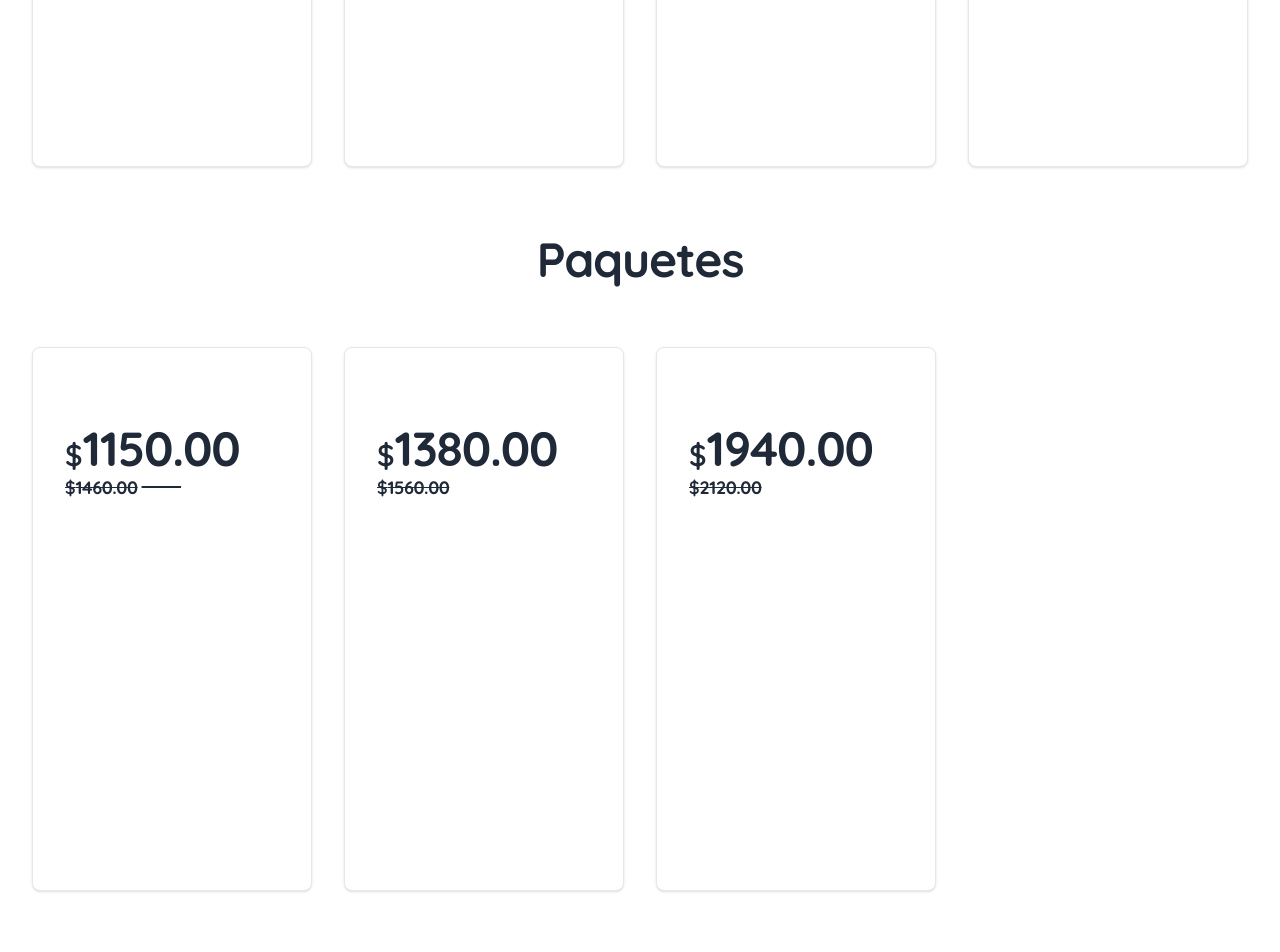
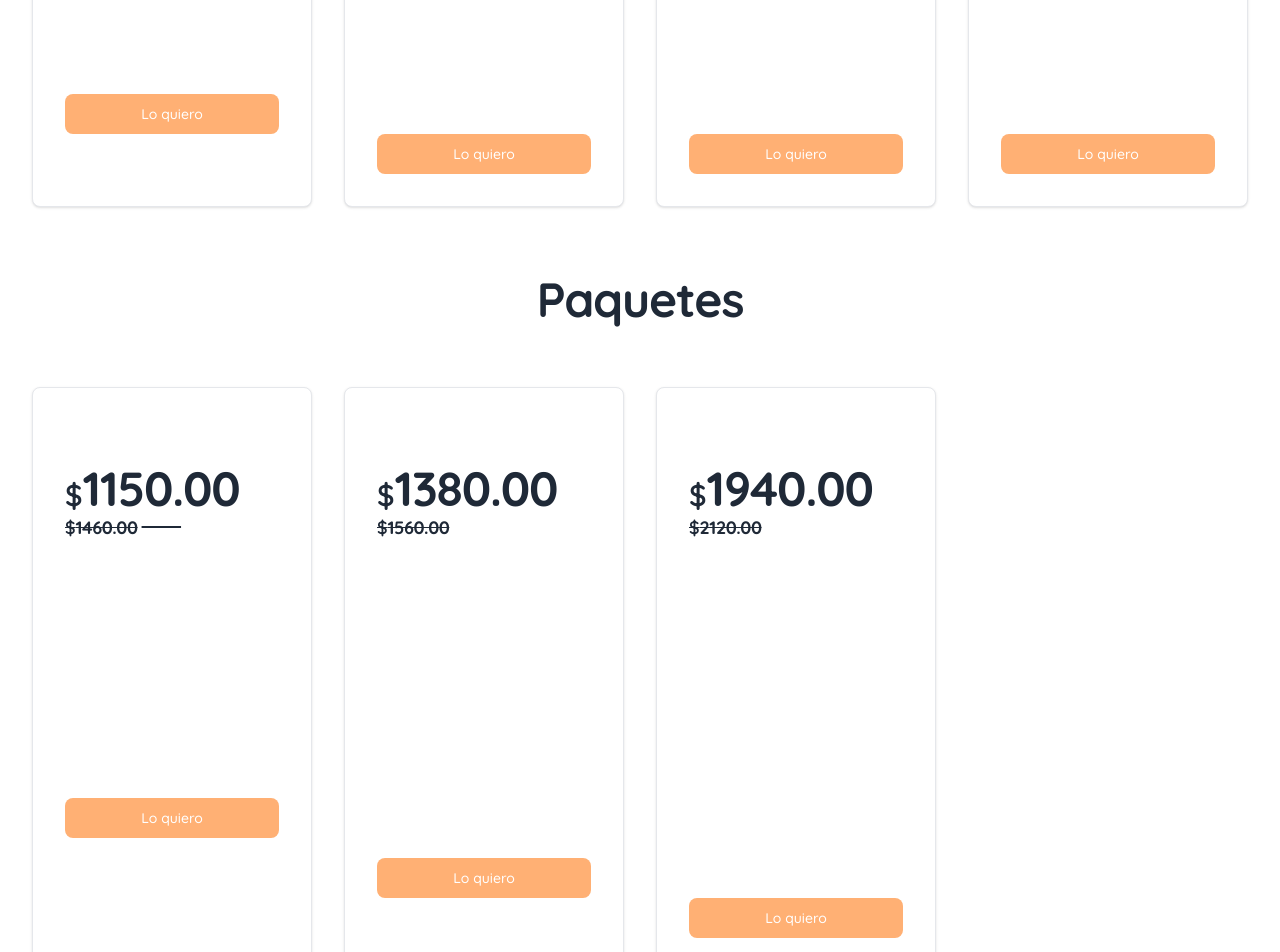
Before and after one commit to salatielosorno/portafolio, a Next.js app: page /sofy/ in a window 1280 px wide. Shown: the part 960-1912 px from the top of the page. Built offline with nearby package versions, Linux system fonts and the light colour scheme.

Commit message:
feat(components): add link to wa with description

```diff
--- a/components/Packages.tsx
+++ b/components/Packages.tsx
@@ -46,6 +46,12 @@ export default function Packages() {
                         <span className="text-base font-normal leading-tight text-white">24 aguinaldos personalizados circulares</span>
                     </li>
                 </ul>
+                <div>
+                    <a className="text-white bg-sorange hover:bg-sorange-2 focus:ring-4 focus:outline-none focus:ring-sorange-2 dark:focus:ring-sorange-2 font-medium rounded-lg text-sm px-5 py-2.5 inline-flex justify-center w-full text-center"
+                        href="https://api.whatsapp.com/send/?phone=5212251121397&text=Hola%2C%20me%20gustar%C3%ADa%20informaci%C3%B3n%20sobre%20el%20paquete%201."
+                        target="_blank"
+                        rel="noreferrer">Lo quiero</a>
+                </div>
             </div>
             <div className="w-full max-w-sm p-4 bg-white border border-gray-200 rounded-lg shadow sm:p-8 dark:bg-sgreen dark:border-sgreen">
                 <h5 className="mb-4 text-xl font-medium text-white">Paquete 2</h5>
@@ -87,6 +93,12 @@ export default function Packages() {
                         <span className="text-base font-normal leading-tight text-white">24 aguinaldos personalizados circulares</span>
                     </li>
                 </ul>
+                <div>
+                    <a className="text-white bg-sorange hover:bg-sorange-2 focus:ring-4 focus:outline-none focus:ring-sorange-2 dark:focus:ring-sorange-2 font-medium rounded-lg text-sm px-5 py-2.5 inline-flex justify-center w-full text-center"
+                        href="https://api.whatsapp.com/send/?phone=5212251121397&text=Hola%2C%20me%20gustar%C3%ADa%20informaci%C3%B3n%20sobre%20el%20paquete%202."
+                        target="_blank"
+                        rel="noreferrer">Lo quiero</a>
+                </div>
             </div>
             <div className="w-full max-w-sm p-4 bg-white border border-gray-200 rounded-lg shadow sm:p-8 dark:bg-sgreen dark:border-sgreen">
                 <h5 className="mb-4 text-xl font-medium text-white">Paquete 3</h5>
@@ -133,6 +145,12 @@ export default function Packages() {
                         <span className="text-base font-normal leading-tight text-white">24 aguinaldos personalizados cilíndricos</span>
                     </li>
                 </ul>
+                <div>
+                    <a className="text-white bg-sorange hover:bg-sorange-2 focus:ring-4 focus:outline-none focus:ring-sorange-2 dark:focus:ring-sorange-2 font-medium rounded-lg text-sm px-5 py-2.5 inline-flex justify-center w-full text-center"
+                        href="https://api.whatsapp.com/send/?phone=5212251121397&text=Hola%2C%20me%20gustar%C3%ADa%20informaci%C3%B3n%20sobre%20el%20paquete%203."
+                        target="_blank"
+                        rel="noreferrer">Lo quiero</a>
+                </div>
             </div>
         </div >
     </>
--- a/components/Pinatas.tsx
+++ b/components/Pinatas.tsx
@@ -56,7 +56,12 @@ export default function Pinatas() {
                     <span className="text-base font-normal leading-tight text-white">24×7 phone & email support</span>
                 </li> */}
                 </ul>
-                {/* <button type="button" className="text-white bg-sorange hover:bg-sorange-2 focus:ring-4 focus:outline-none focus:ring-sorange-2 dark:focus:ring-sorange-2 font-medium rounded-lg text-sm px-5 py-2.5 inline-flex justify-center w-full text-center">Choose package</button> */}
+                <div>
+                    <a className="text-white bg-sorange hover:bg-sorange-2 focus:ring-4 focus:outline-none focus:ring-sorange-2 dark:focus:ring-sorange-2 font-medium rounded-lg text-sm px-5 py-2.5 inline-flex justify-center w-full text-center"
+                        href="https://api.whatsapp.com/send/?phone=5212251121397&text=Hola%2C%20me%20gustar%C3%ADa%20informaci%C3%B3n%20sobre%20Pi%C3%B1ata%20B%C3%A1sica."
+                        target="_blank"
+                        rel="noreferrer">Lo quiero</a>
+                </div>
             </div>
             <div className="w-full max-w-sm p-4 bg-white border border-gray-200 rounded-lg shadow sm:p-8 dark:bg-spurple-2 dark:border-spurple-2">
                 <h5 className="mb-4 text-xl font-medium text-white">Piñata Chica</h5>
@@ -88,6 +93,12 @@ export default function Pinatas() {
                         <span className="text-base font-normal leading-tight text-white">Foamy o papel</span>
                     </li>
                 </ul>
+                <div>
+                    <a className="text-white bg-sorange hover:bg-sorange-2 focus:ring-4 focus:outline-none focus:ring-sorange-2 dark:focus:ring-sorange-2 font-medium rounded-lg text-sm px-5 py-2.5 inline-flex justify-center w-full text-center"
+                        href="https://api.whatsapp.com/send/?phone=5212251121397&text=Hola%2C%20me%20gustar%C3%ADa%20informaci%C3%B3n%20sobre%20Pi%C3%B1ata%20Chica."
+                        target="_blank"
+                        rel="noreferrer">Lo quiero</a>
+                </div>
             </div>
             <div className="w-full max-w-sm p-4 bg-white border border-gray-200 rounded-lg shadow sm:p-8 dark:bg-spurple-2 dark:border-spurple-2">
                 <h5 className="mb-4 text-xl font-medium text-white">Piñata Mediana</h5>
@@ -119,6 +130,12 @@ export default function Pinatas() {
                         <span className="text-base font-normal leading-tight text-white">Foamy o papel</span>
                     </li>
                 </ul>
+                <div>
+                    <a className="text-white bg-sorange hover:bg-sorange-2 focus:ring-4 focus:outline-none focus:ring-sorange-2 dark:focus:ring-sorange-2 font-medium rounded-lg text-sm px-5 py-2.5 inline-flex justify-center w-full text-center"
+                        href="https://api.whatsapp.com/send/?phone=5212251121397&text=Hola%2C%20me%20gustar%C3%ADa%20informaci%C3%B3n%20sobre%20Pi%C3%B1ata%20Mediana."
+                        target="_blank"
+                        rel="noreferrer">Lo quiero</a>
+                </div>
             </div>
             <div className="w-full max-w-sm p-4 bg-white border border-gray-200 rounded-lg shadow sm:p-8 dark:bg-spurple-2 dark:border-spurple-2">
                 <h5 className="mb-4 text-xl font-medium text-white">Piñata Jumbo</h5>
@@ -150,6 +167,12 @@ export default function Pinatas() {
                         <span className="text-base font-normal leading-tight text-white">Foamy o papel</span>
                     </li>
                 </ul>
+                <div>
+                    <a className="text-white bg-sorange hover:bg-sorange-2 focus:ring-4 focus:outline-none focus:ring-sorange-2 dark:focus:ring-sorange-2 font-medium rounded-lg text-sm px-5 py-2.5 inline-flex justify-center w-full text-center"
+                        href="https://api.whatsapp.com/send/?phone=5212251121397&text=Hola%2C%20me%20gustar%C3%ADa%20informaci%C3%B3n%20sobre%20Pi%C3%B1ata%20Jumbo."
+                        target="_blank"
+                        rel="noreferrer">Lo quiero</a>
+                </div>
             </div>
         </div >
     </>
```
